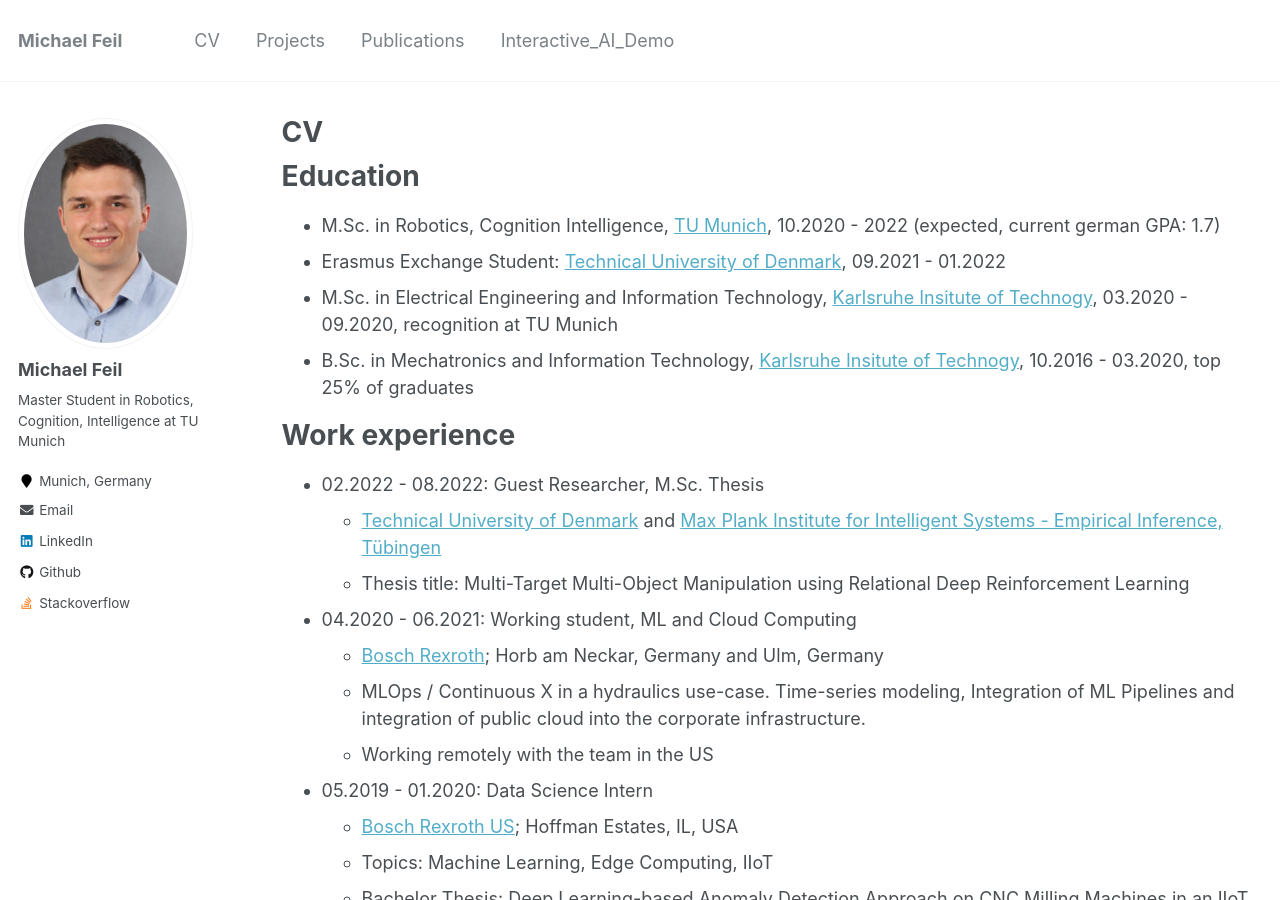
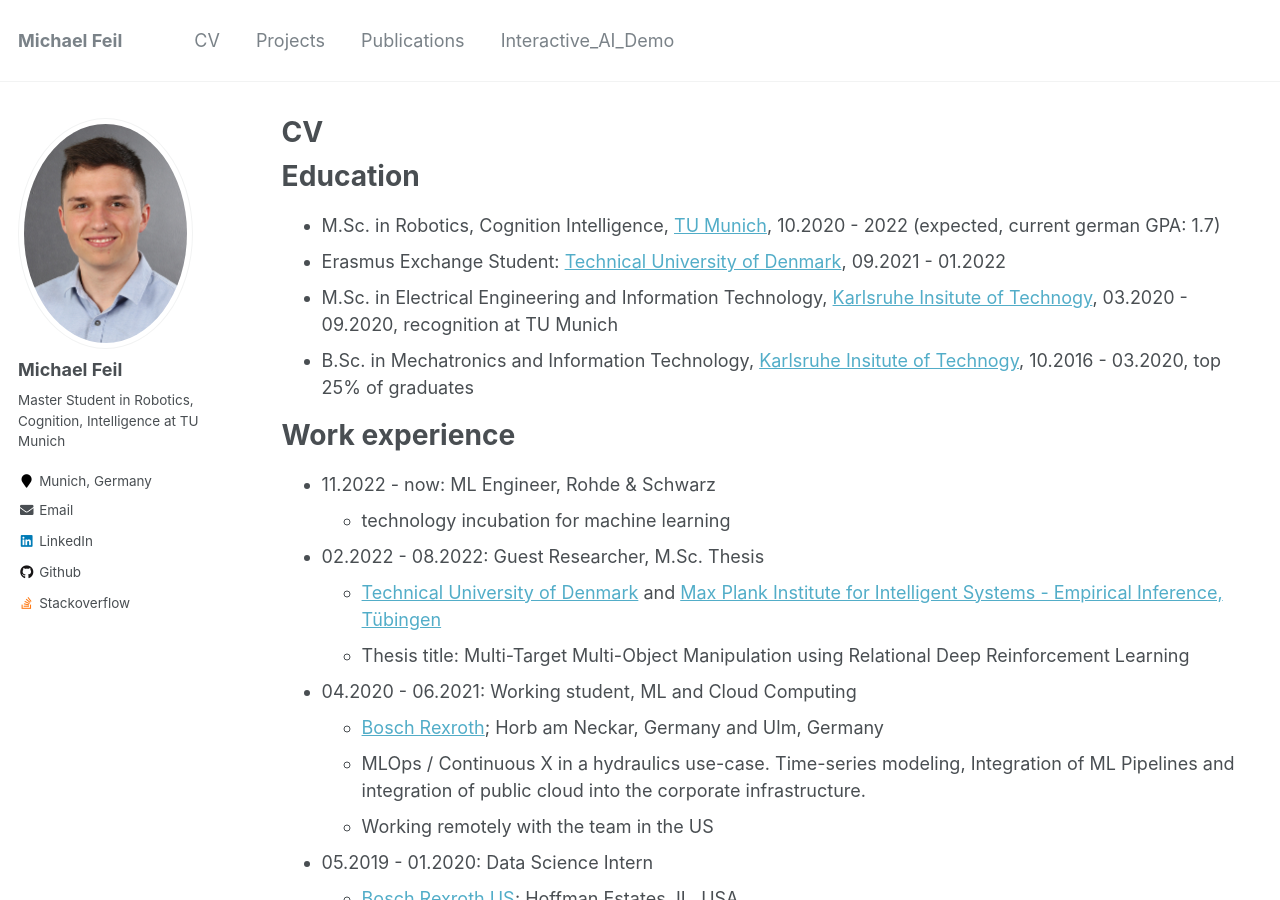
Before and after one commit to michaelfeil/academicpages, a Jekyll site: the page built from _pages/cv.md, in a window 1280 px wide and 900 px high. Built offline with Jekyll 4.4.1, drawn with Linux system fonts in a browser that asks for light colours.

Commit message:
Update cv.md

```diff
--- a/_pages/cv.md
+++ b/_pages/cv.md
@@ -19,6 +19,8 @@ Education
 
 Work experience
 ======
+* 11.2022 - now: ML Engineer, Rohde & Schwarz
+  * technology incubation for machine learning
 * 02.2022 - 08.2022: Guest Researcher, M.Sc. Thesis
   * [Technical University of Denmark](https://www.compute.dtu.dk/english) and [Max Plank Institute for Intelligent Systems - Empirical Inference, Tübingen](https://ei.is.mpg.de/)
   * Thesis title: Multi-Target Multi-Object Manipulation using Relational Deep Reinforcement Learning
```
